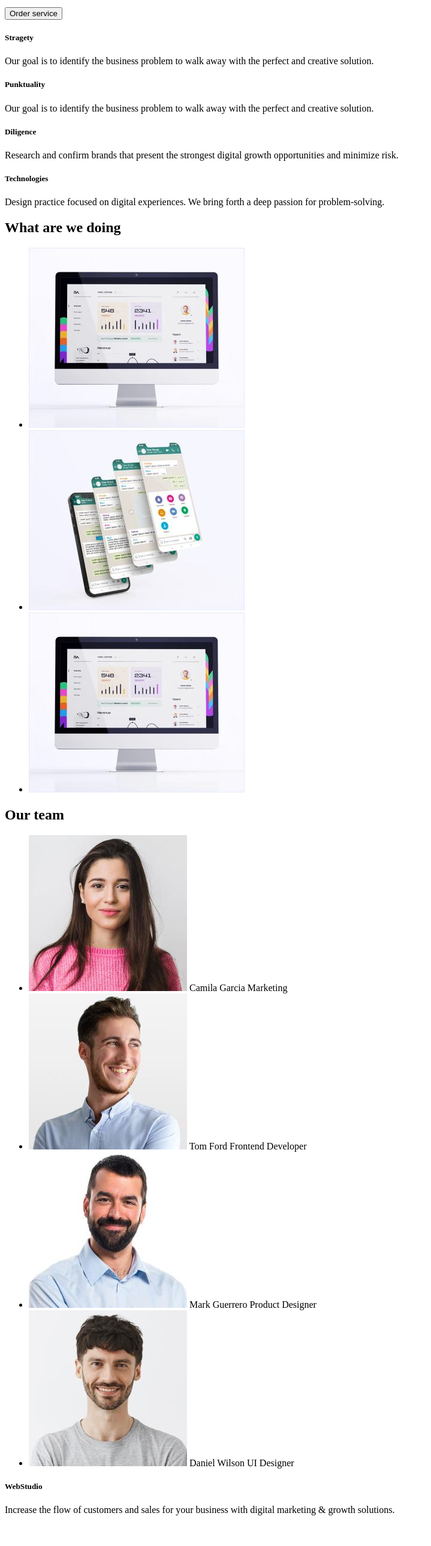
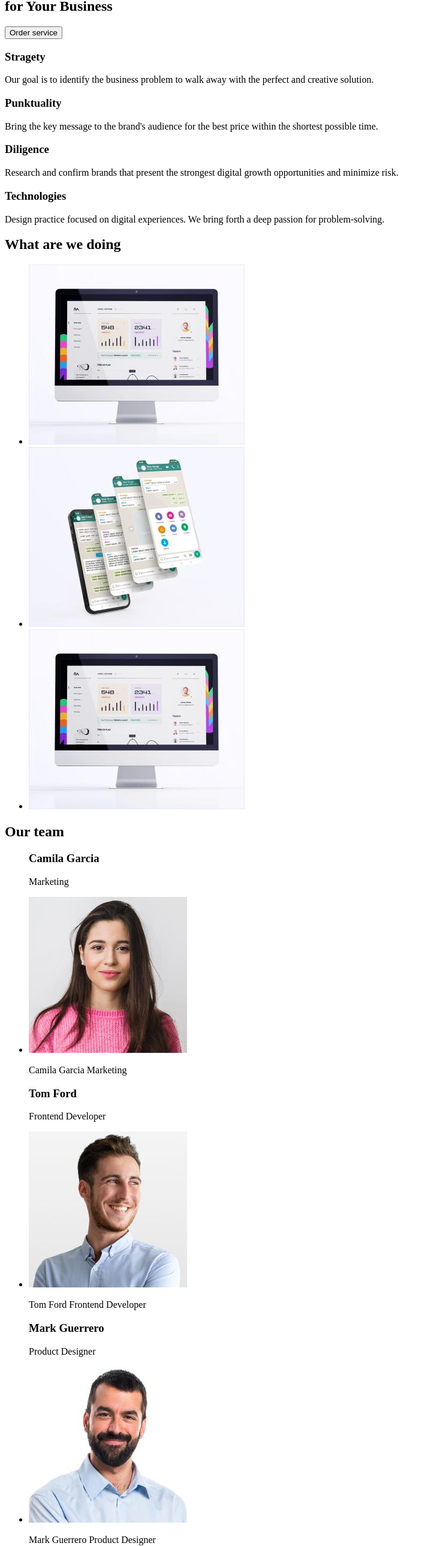
Before and after one commit to NinaTodoryuk/goit-markup-hw-01, a plain HTML site: page index.html in a window 1280 px wide. Shown: the part 198-2775 px from the top of the page at 60% size, without its empty margins (0-719 px from the left). Before the commit the page ends 2732 px from the top, so only its background shows below. Drawn offline with Linux system fonts and the light colour scheme.

Commit message:
good night

```diff
--- a/index.html
+++ b/index.html
@@ -11,14 +11,19 @@
   <!-- Menu navigation -->
   <body>
     <header>
-      <a href="./index.html">WebStudio</a>
+      <a>WebStudio</a>
       <nav>
         <ul>
           <li>
-            <a href="studio">Studio</a>
+            <a href="./index.html">Studio</a>
           </li>
+
           <li>
-            <a href="portfolio">Potfolio</a>
+            <a href="./index.html">Potfolio</a>
+          </li>
+
+          <li>
+            <a href="./index.html">Contacts</a>
           </li>
         </ul>
       </nav>
@@ -30,7 +35,7 @@
             <a href="mailto:info@devstudio.com">info@devstudio.com</a>
           </li>
           <li>
-            <a href="+11(000)1111111">+11 (000) 111-11-11</a>
+            <a href="+110001111111">+11 000 111 11 11</a>
           </li>
         </ul>
       </address>
@@ -38,34 +43,39 @@
 
     <!-- hero site -->
     <main>
-      <h1>Effective Solutions for Your Business</h1>
-      <button>Order service</button>
+      <section>
+        <h1>
+          Effective Solutions <br />
+          for Your Business
+        </h1>
+        <button>Order service</button>
+      </section>
 
       <!--positive quality-->
       <section>
-        <h5>Stragety</h5>
-        <a>
+        <h3>Stragety</h3>
+        <p>
           Our goal is to identify the business problem to walk away with the
           perfect and creative solution.
-        </a>
+        </p>
 
-        <h5>Punktuality</h5>
-        <a>
-          Our goal is to identify the business problem to walk away with the
-          perfect and creative solution.
-        </a>
+        <h3>Punktuality</h3>
+        <p>
+          Bring the key message to the brand's audience for the best price
+          within the shortest possible time.
+        </p>
 
-        <h5>Diligence</h5>
-        <a>
+        <h3>Diligence</h3>
+        <p>
           Research and confirm brands that present the strongest digital growth
           opportunities and minimize risk.
-        </a>
+        </p>
 
-        <h5>Technologies</h5>
-        <a>
+        <h3>Technologies</h3>
+        <p>
           Design practice focused on digital experiences. We bring forth a deep
           passion for problem-solving.
-        </a>
+        </p>
       </section>
 
       <!-- what are we doing -->
@@ -77,21 +87,24 @@
               src="./img/made/rectangle73.jpg"
               alt="Monitor"
               width="360"
-              height="300"/>
+              height="300"
+            />
           </li>
           <li>
             <img
               src="./img/made/rectangle72.jpg"
               alt="Screen"
               width="360"
-              height="300"/>
+              height="300"
+            />
           </li>
           <li>
             <img
               src="./img/made/rectangle73.jpg"
               alt="Phone"
               width="360"
-              height="300"/>
+              height="300"
+            />
           </li>
         </ul>
       </section>
@@ -100,37 +113,56 @@
       <section>
         <h2>Our team</h2>
         <ul>
+
+          <h3>Camila Garcia</h3>
+          <p>Marketing</p>
           <li>
             <img
               src="./img/team/img-1.jpg"
               alt="Camila Garcia Marketing"
               width="264"
-              height="260"/>
-            <a>Camila Garcia Marketing</a>
+              height="260"
+            />
+            <p>Camila Garcia Marketing</p>
           </li>
+
+
+          <h3>Tom Ford</h3>
+          <p>Frontend Developer</p>
           <li>
             <img
               src="./img/team/img-2.jpg"
               alt="Tom Ford Frontend Developer"
               width="264"
-              height="260"/>
-            <a>Tom Ford Frontend Developer</a>
+              height="260"
+            />
+            <p>Tom Ford Frontend Developer</p>
           </li>
+
+
+          <h3>Mark Guerrero</h3>
+          <p>Product Designer</p>
           <li>
             <img
               src="./img/team/img-3.jpg"
               alt="Mark Guerrero Product Designer"
               width="264"
-              height="260"/>
-            <a>Mark Guerrero Product Designer</a>
+              height="260"
+            />
+            <p>Mark Guerrero Product Designer</p>
           </li>
+
+
+          <h3>Daniel Wilson</h3>
+          <p>UI Designer</p>
           <li>
             <img
               src="./img/team/img.jpg"
               alt="Daniel Wilson UI Designer"
               width="264"
-              height="260"/>
-            <a>Daniel Wilson UI Designer</a>
+              height="260"
+            />
+            <p>Daniel Wilson UI Designer</p>
           </li>
         </ul>
       </section>
@@ -138,9 +170,12 @@
 
     <!-- motivation -->
     <footer>
-      <h5>WebStudio</h5>
-      <a>Increase the flow of customers and sales for your business with digital
-        marketing & growth solutions.</a>
+      <a href="./index.html">WebStudio</a>
+      <p>
+        Increase the flow of customers and <br />
+        sales for your business with digital <br />
+        marketing & growth solutions.
+      </p>
     </footer>
   </body>
 </html>
```
